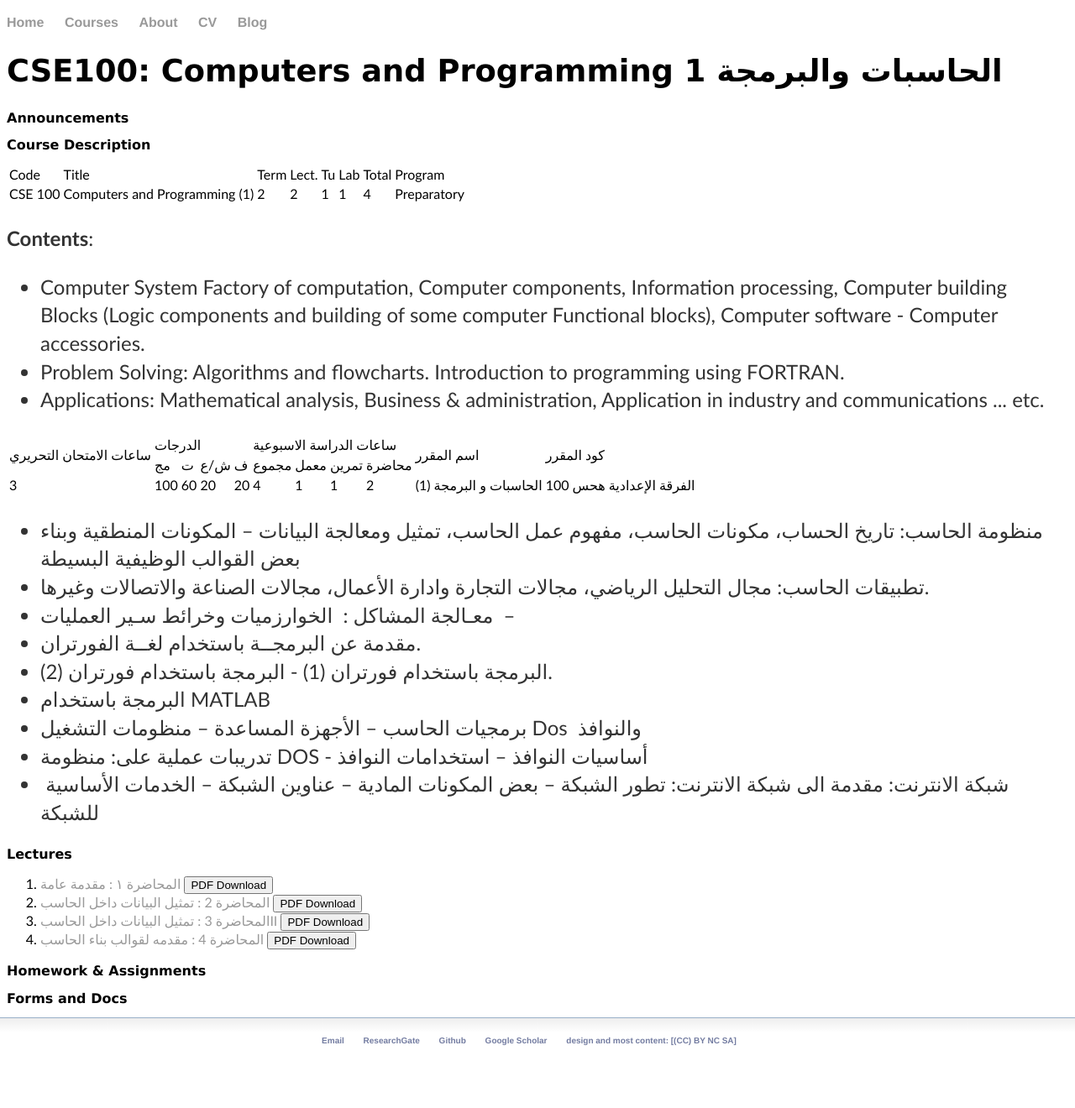
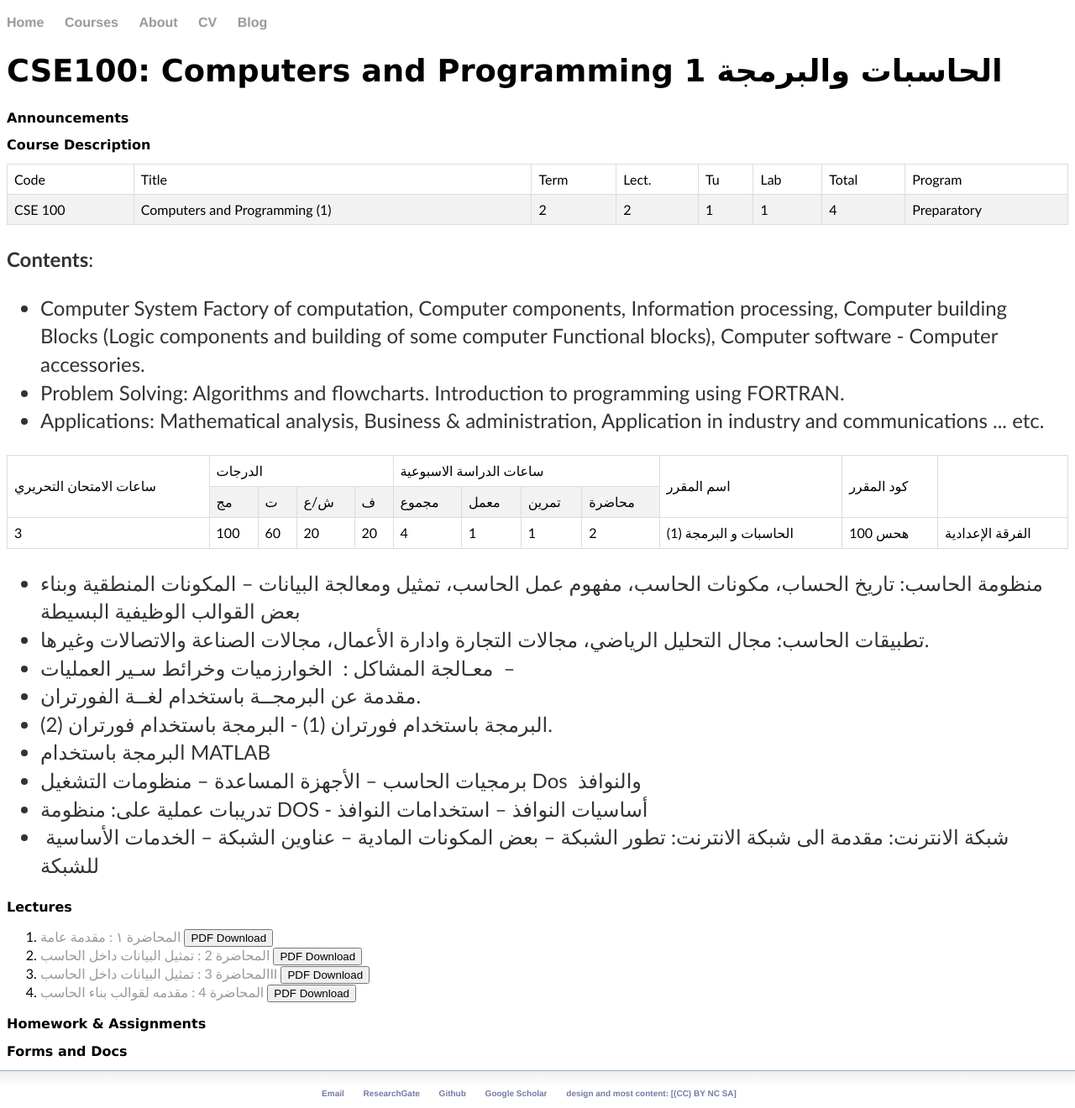
Before and after one commit to mnourgwad/mnourgwad.github.io, a Jekyll site: the page built from CSE100/index.html, in a window 1280 px wide. Shown: the whole page at 84% size. Built offline with Jekyll 4.4.1, drawn with Linux system fonts in a browser that asks for light colours; a script that is not in the unit is left out; before the commit the page ends 1257 px from its top, so only the background shows below that.

Commit message:
added table css

```diff
--- a/CSE100/index.html
+++ b/CSE100/index.html
@@ -8,7 +8,7 @@ title: Computers and Programming الحاسبات والبرمجة 1
 			<h2>Course Description</h2>
 
 
-			<table>
+			<table id="myTableStyle">
 			<tr><td> Code </td> <td> Title </td> <td> Term </td> <td> Lect. </td> <td> Tu </td> <td> Lab </td><td> Total </td> <td> Program </td>
 			</tr>
 			<tr><td> CSE 100 </td><td>Computers and Programming (1)</td><td>2</td><td>2</td><td>1</td><td>1</td><td>4</td><td>Preparatory</td>
@@ -22,91 +22,19 @@ title: Computers and Programming الحاسبات والبرمجة 1
 			<li>Applications: Mathematical analysis, Business &amp; administration, Application in industry and communications ... etc.</li>
 			</ul>
 
-			<table>
+			<table id="myTableStyle">
 			<tr>
-			<td rowspan="2" >
-			ساعات الامتحان التحريري
-			</td>
-			<td colspan="4" >
-			الدرجات
-			</td>
-			<td colspan="4" >
-			ساعات الدراسة الاسبوعية
-			</td>
-			<td rowspan="2" >
-			اسم المقرر
-			</td>
-			<td rowspan="2" >
-			كود المقرر
-			</td>
-			<td rowspan="2" >
-			&nbsp;
-			</td>
+			<td rowspan="2" > ساعات الامتحان التحريري</td>
+			<td colspan="4" >الدرجات</td>
+			<td colspan="4" >ساعات الدراسة الاسبوعية</td>
+			<td rowspan="2" >اسم المقرر</td>
+			<td rowspan="2" >كود المقرر</td>
+			<td rowspan="2" >&nbsp;</td>
 			</tr>
+			<tr> <td >مج</td> <td >ت</td> <td >ش/ع</td> <td >ف</td> <td >مجموع</td>	<td >معمل</td> <td >تمرين</td>	<td >محاضرة</td> </tr>
 			<tr>
-			<td >
-			مج
-			</td>
-			<td >
-			ت
-			</td>
-			<td >
-			ش/ع
-			</td>
-			<td >
-			ف
-			</td>
-			<td >
-			مجموع
-			</td>
-			<td >
-			معمل
-			</td>
-			<td >
-			تمرين
-			</td>
-			<td >
-			محاضرة
-			</td>
-			</tr>
-			<tr>
-			<td >
-			3
-			</td>
-			<td >
-			100
-			</td>
-			<td >
-			60
-			</td>
-			<td >
-			20
-			</td>
-			<td >
-			20
-			</td>
-			<td >
-			4
-			</td>
-			<td >
-			1
-			</td>
-			<td >
-			1
-			</td>
-			<td >
-			2
-			</td>
-			<td >
-			الحاسبات و البرمجة (1)
-			</td>
-			<td >
-			هحس 100
-			</td>
-			<td >
-			الفرقة الإعدادية
-			</td>
-			</tr>
+			<td >3</td>	<td >100</td> <td >60</td> <td >20</td>	<td >20</td><td >4</td>	<td >1</td>	<td >1</td>	<td >2</td>	<td >الحاسبات و البرمجة (1)</td>
+			<td >هحس 100</td> <td >الفرقة الإعدادية</td>	</tr>
 			</table>
 			<ul>
 			<li>منظومة الحاسب: تاريخ الحساب، مكونات الحاسب، مفهوم عمل الحاسب، تمثيل ومعالجة البيانات &ndash; المكونات المنطقية وبناء بعض القوالب الوظيفية البسيطة</li>
--- a/css/main.css
+++ b/css/main.css
@@ -105,3 +105,26 @@ body.discuss li.discuss
 	border-top-left-radius: 3px 5px;
 	background: white;
 }
+
+#myTableStyle {
+    font-family: "Trebuchet MS", Arial, Helvetica, sans-serif;
+    border-collapse: collapse;
+    width: 100%;
+}
+
+#myTableStyle td, #myTableStyle th {
+    border: 1px solid #ddd;
+    padding: 8px;
+}
+
+#myTableStyle tr:nth-child(even){background-color: #f2f2f2;}
+
+#myTableStyle tr:hover {background-color: #ddd;}
+
+#myTableStyle th {
+    padding-top: 12px;
+    padding-bottom: 12px;
+    text-align: left;
+    background-color: #4CAF50;
+    color: white;
+}
```
